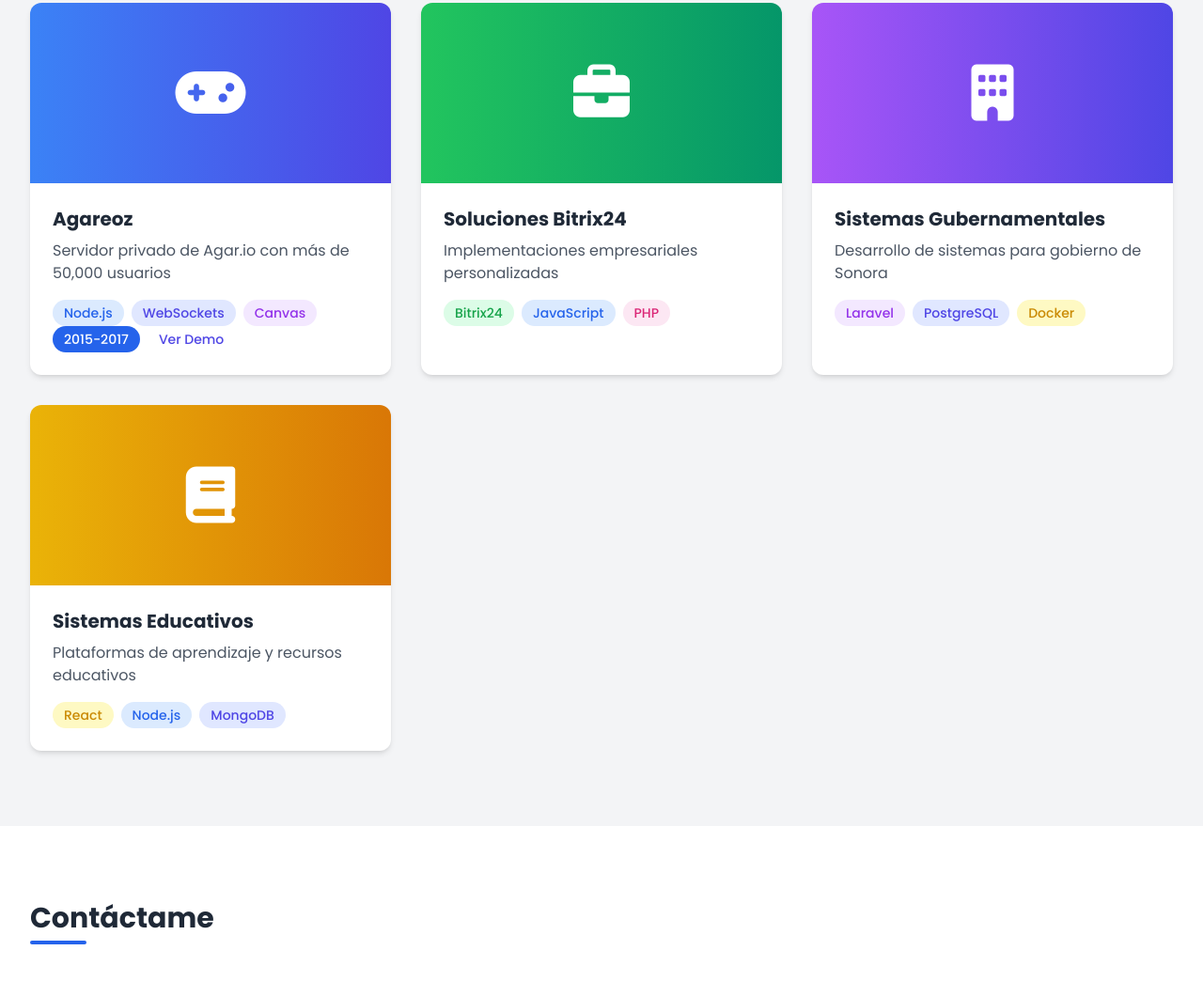
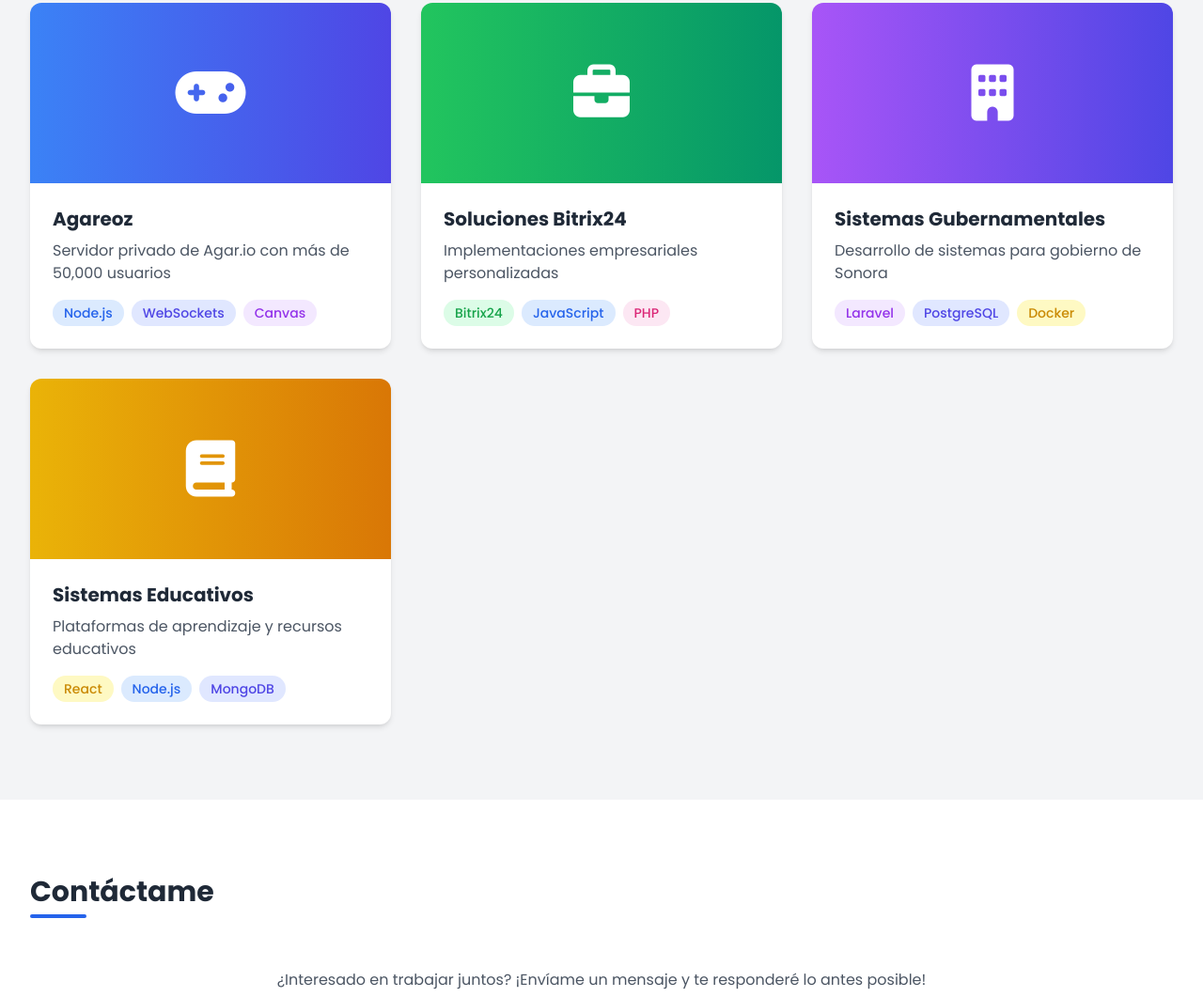
Before and after one commit to Conor219/Examen, a plain HTML site: page index.html in a window 1280 px wide. Shown: the part 3301-4362 px from the top of the page at 94% size. Drawn offline with nearby package versions, Linux system fonts and the light colour scheme.

Commit message:
Update index.html

```diff
--- a/index.html
+++ b/index.html
@@ -378,12 +378,6 @@
                                     <span class="bg-indigo-100 text-indigo-600 rounded-full px-3 py-1 text-sm font-medium">WebSockets</span>
                                     <span class="bg-purple-100 text-purple-600 rounded-full px-3 py-1 text-sm font-medium">Canvas</span>
                                 </div>
-                                <div class="flex space-x-2">
-                                <span class="bg-blue-600 text-white rounded-full px-3 py-1 text-sm font-medium">2015-2017</span>
-                                <a href="#" class="bg-white text-indigo-600 rounded-full px-3 py-1 text-sm font-medium hover:bg-indigo-100 transition">
-                                    Ver Demo
-                                </a>
-                            </div>
                             </div>
                         </div>
                         <div class="project-back absolute top-0 left-0 w-full h-full bg-gradient-to-r from-indigo-600 to-blue-500 rounded-xl p-6 text-white flex flex-col justify-center items-center">
@@ -391,6 +385,9 @@
                             <p class="text-center mb-4">
                                 Plataforma de juego multijugador con más de 50,000 usuarios registrados. Desarrollo de backend con Node.js, WebSockets y tecnologías de renderizado Canvas.
                             </p>
+                            <div class="flex space-x-2">
+                                <span class="bg-blue-600 text-white rounded-full px-3 py-1 text-sm font-medium">2015-2017</span>
+                            </div>
                         </div>
                     </div>
                 </div>
```
